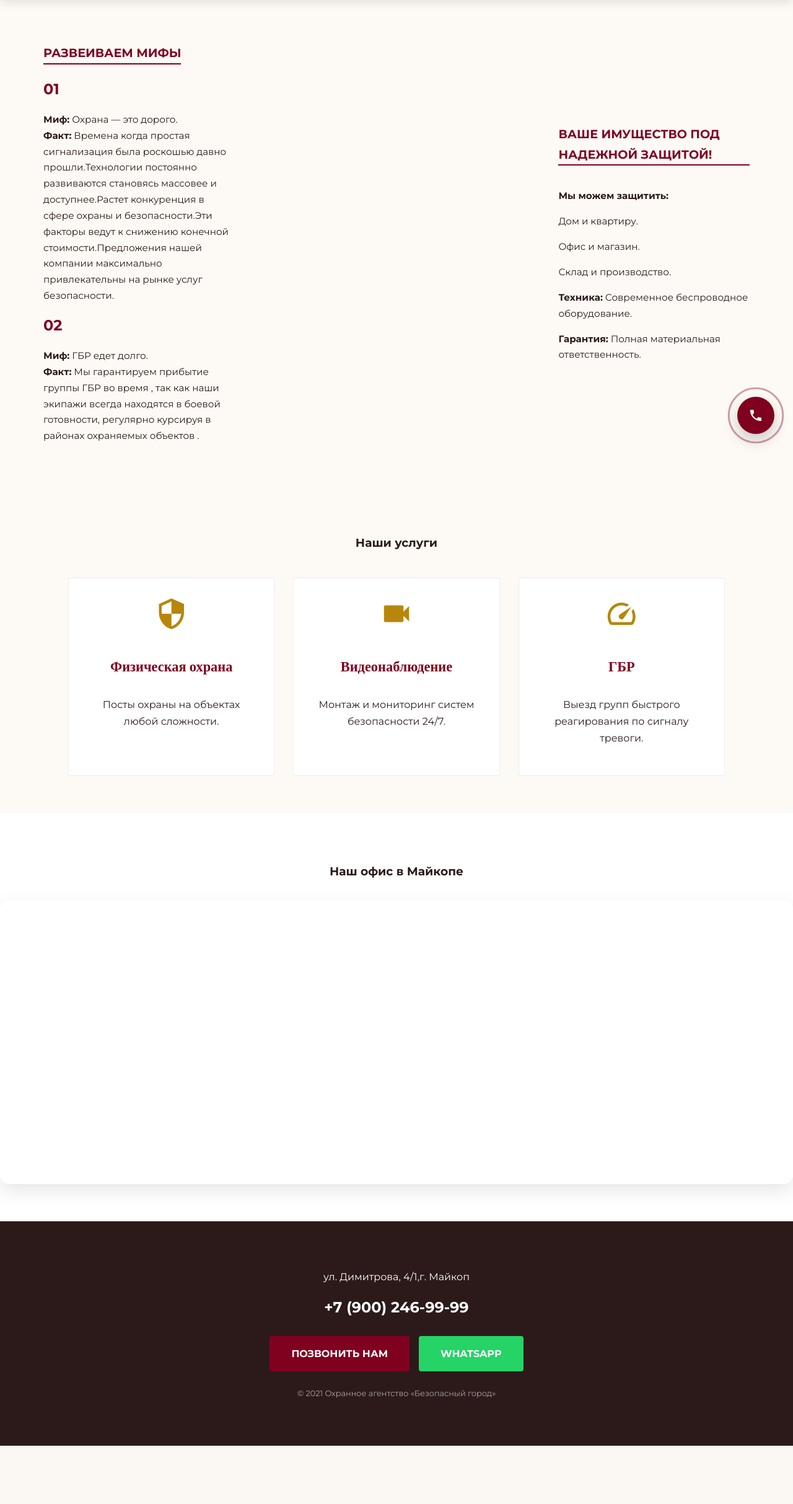
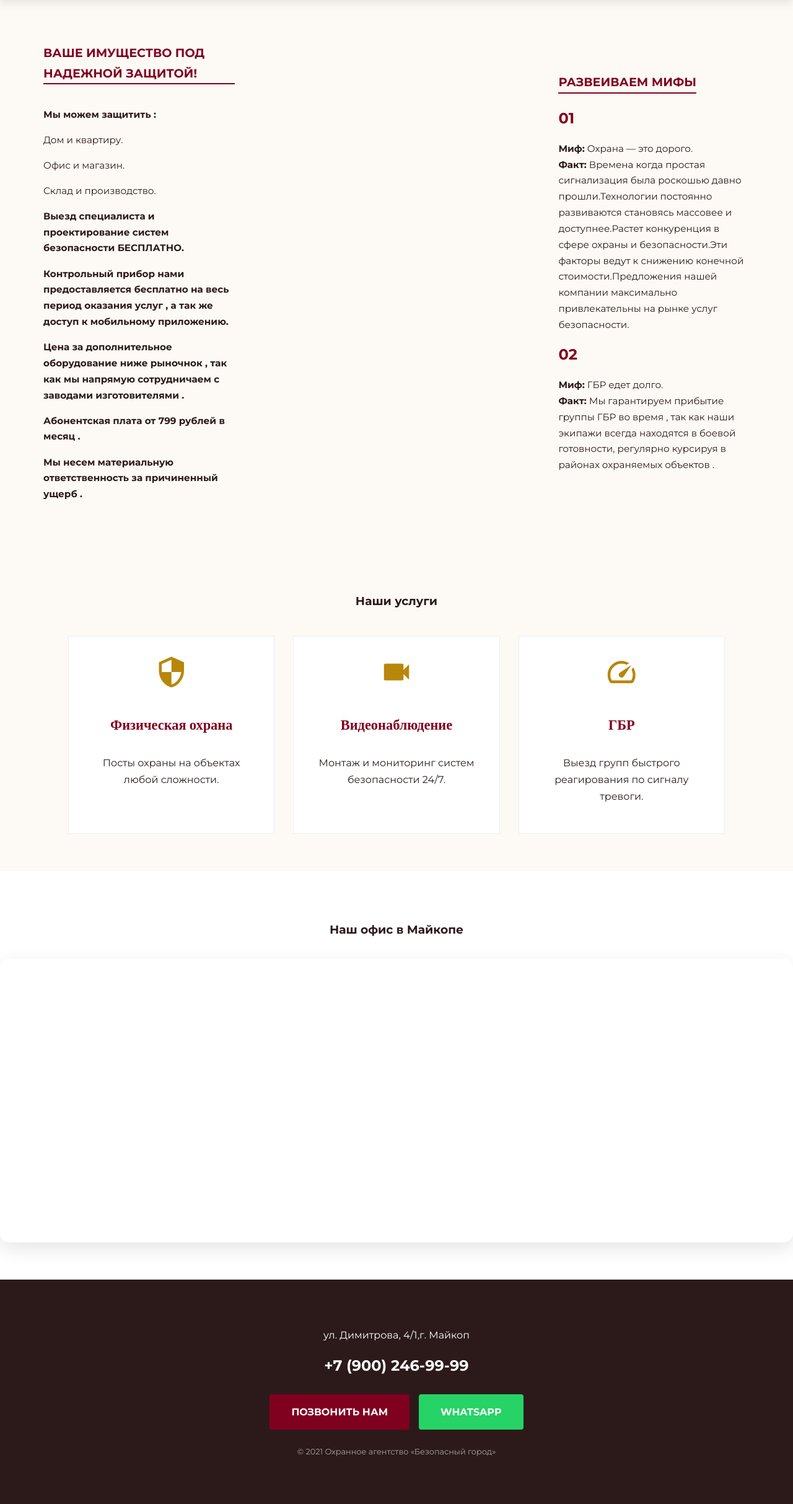
Before and after one commit to Wolndemort/github.safe-city01, a Flask app: page / in a window 1280 px wide. Shown: the part 70-2496 px from the top of the page at 62% size. Before the commit the page ends 2402 px from the top, so only its background shows below. Run offline with Flask 3, Linux system fonts and the light colour scheme; grey boxes are pictures that could not be loaded.

Commit message:
changecolumn

```diff
--- a/templates/index.html
+++ b/templates/index.html
@@ -31,6 +31,35 @@
     </header>
     <section class="hero-section">
         <div class="hero-container">
+            <div class="hero-side right">
+                <h3>Ваше имущество под надежной защитой!</h3>
+                <div class="info-box">
+                    <p><strong>Мы можем защитить :</strong></p>
+                    <p> Дом и квартиру.</p>
+                    <p> Офис и магазин.</p>
+                    <p> Склад и производство.</p>
+                </div>
+                <div class="info-box">
+                    <p><strong>Выезд специалиста и проектирование систем безопасности БЕСПЛАТНО.</strong></p>
+                </div>
+                <div class="info-box">
+                    <p><strong>Контрольный прибор нами предоставляется бесплатно на весь период оказания услуг , а так же доступ к мобильному приложению.</strong></p>
+                </div>
+                <div class="info-box">
+                    <p><strong>Цена за дополнительное оборудование ниже рыночнок , так как мы напрямую сотрудничаем с заводами изготовителями . </strong></p>
+                </div>
+                <div class="info-box">
+                    <p><strong>Абонентская плата от 799 рублей в месяц . </strong></p>
+                </div>
+                <div class="info-box">
+                    <p><strong>Мы несем материальную ответственность за причиненный ущерб . </strong></p>
+                </div>
+            </div>
+            <div class="hero-video">
+                <video autoplay muted loop playsinline>
+                    <source src="{{ url_for('static', filename='promo/secpromo.mp4') }}" type="video/mp4">
+                </video>
+            </div>
             <div class="hero-side left">
                 <h3>Развеиваем мифы</h3>
                 <div class="myth-box">
@@ -44,29 +73,8 @@
                     <strong>Факт:</strong> Мы гарантируем прибытие группы ГБР во время , так как наши экипажи всегда находятся в боевой готовности, регулярно курсируя в районах охраняемых объектов .</p>
                 </div>
             </div>
-            <div class="hero-video">
-                <video autoplay muted loop playsinline>
-                    <source src="{{ url_for('static', filename='promo/secpromo.mp4') }}" type="video/mp4">
-                </video>
-            </div>
-            <div class="hero-side right">
-                <h3>Ваше имущество под надежной защитой!</h3>
-                <div class="info-box">
-                    <p><strong>Мы можем защитить:</strong></p>
-                    <p> Дом и квартиру.</p>
-                    <p> Офис и магазин.</p>
-                    <p> Склад и производство.</p>
-                </div>
-                <div class="info-box">
-                    <p><strong>Техника:</strong> Современное беспроводное оборудование.</p>
-                </div>
-                <div class="info-box">
-                    <p><strong>Гарантия:</strong> Полная материальная ответственность.</p>
-                </div>
-            </div>
         </div>
     </section>
-
     <section id="services" class="services">
         <div class="container">
             <h3 style="text-align: center; margin-bottom: 30px;">Наши услуги</h3>
@@ -112,10 +120,3 @@
             <p style="font-size: 0.8rem; opacity: 0.6;">&copy; 2021 Охранное агентство «Безопасный город»</p>
         </div>
     </footer>
-    <a href="tel:+79002469999" class="floating-phone">
-    <span class="material-icons">phone</span>
-    </a>
-
-
-</body>
-</html>
```
